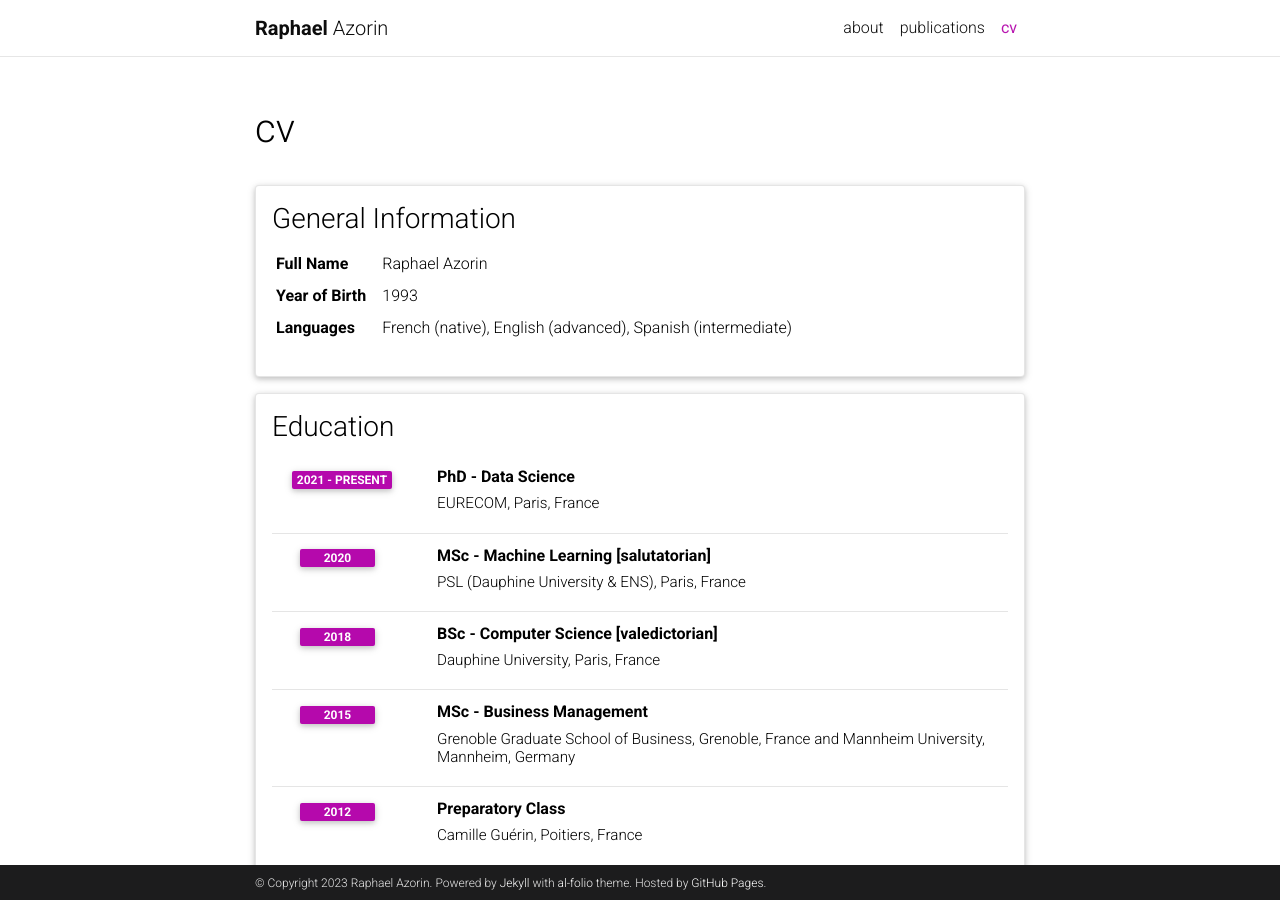
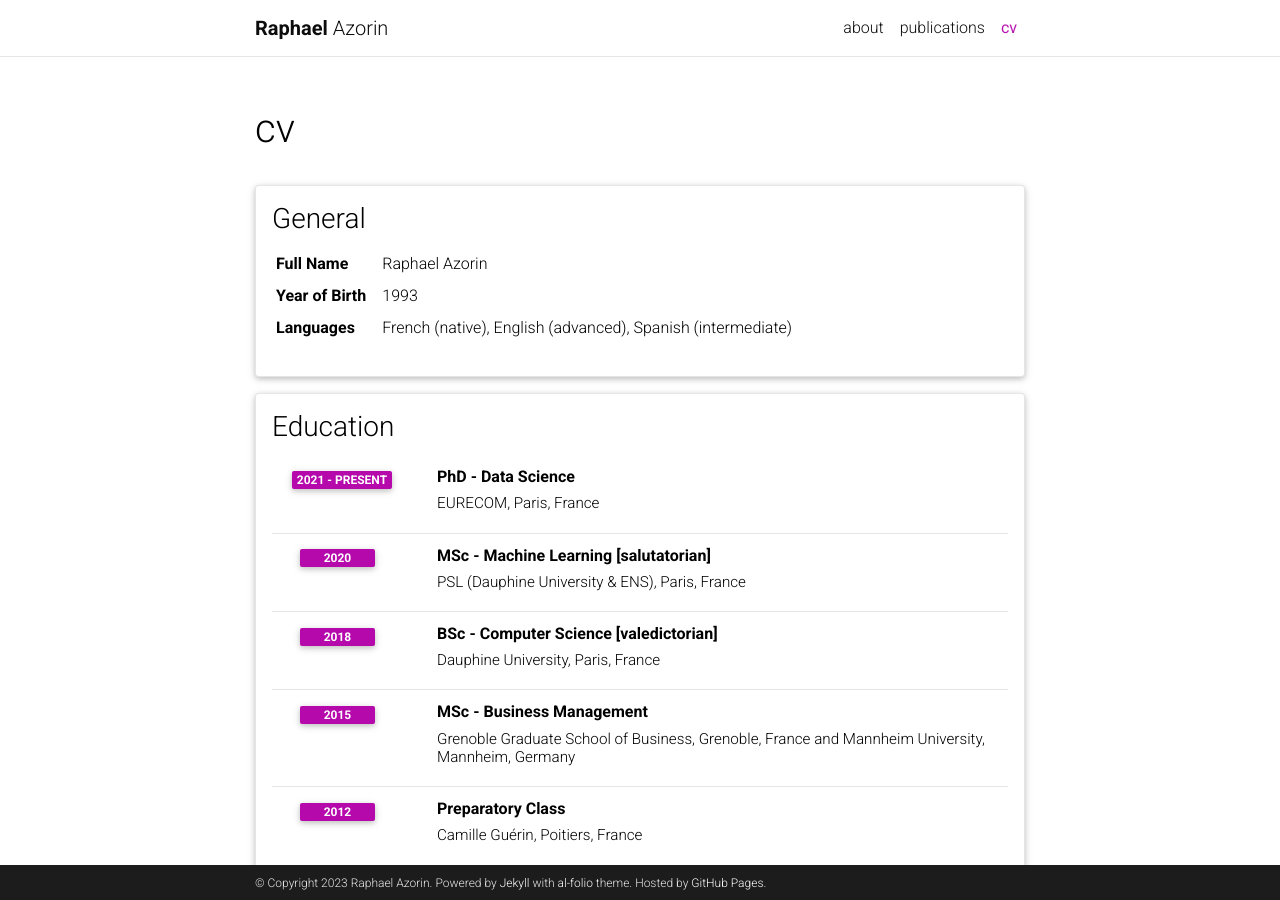
Before and after one commit to Raphaaal/raphaaal.github.io, a Jekyll site: the page built from _pages/cv.md, in a window 1280 px wide and 900 px high. Built offline with Jekyll 4.4.1, drawn with Linux system fonts in a browser that asks for light colours; comment, search, counter and statistics services are not loaded; a style sheet for code colours, icons or effects is not loaded.

Commit message:
Correct format

```diff
--- a/_data/cv.yml
+++ b/_data/cv.yml
@@ -1,4 +1,4 @@
-- title: General Information
+- title: General
   type: map
   contents:
     - name: Full Name
```
